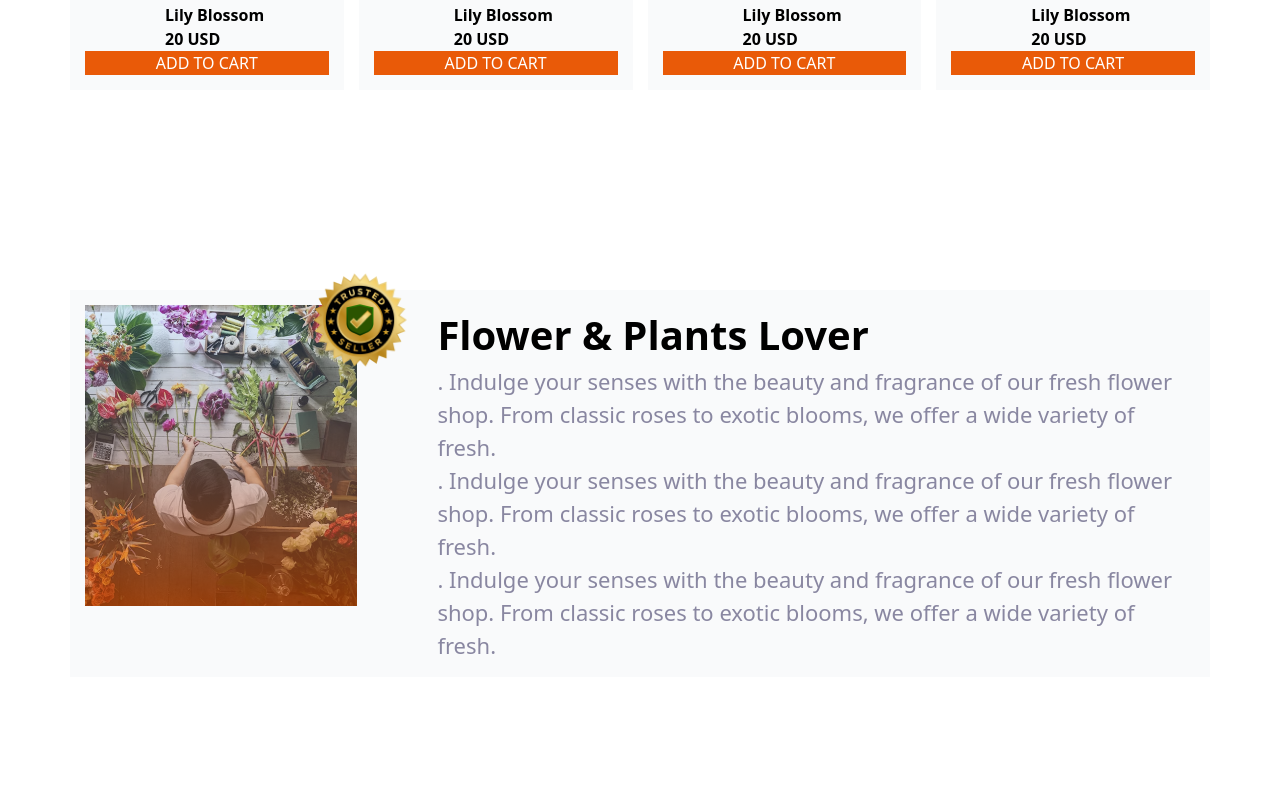
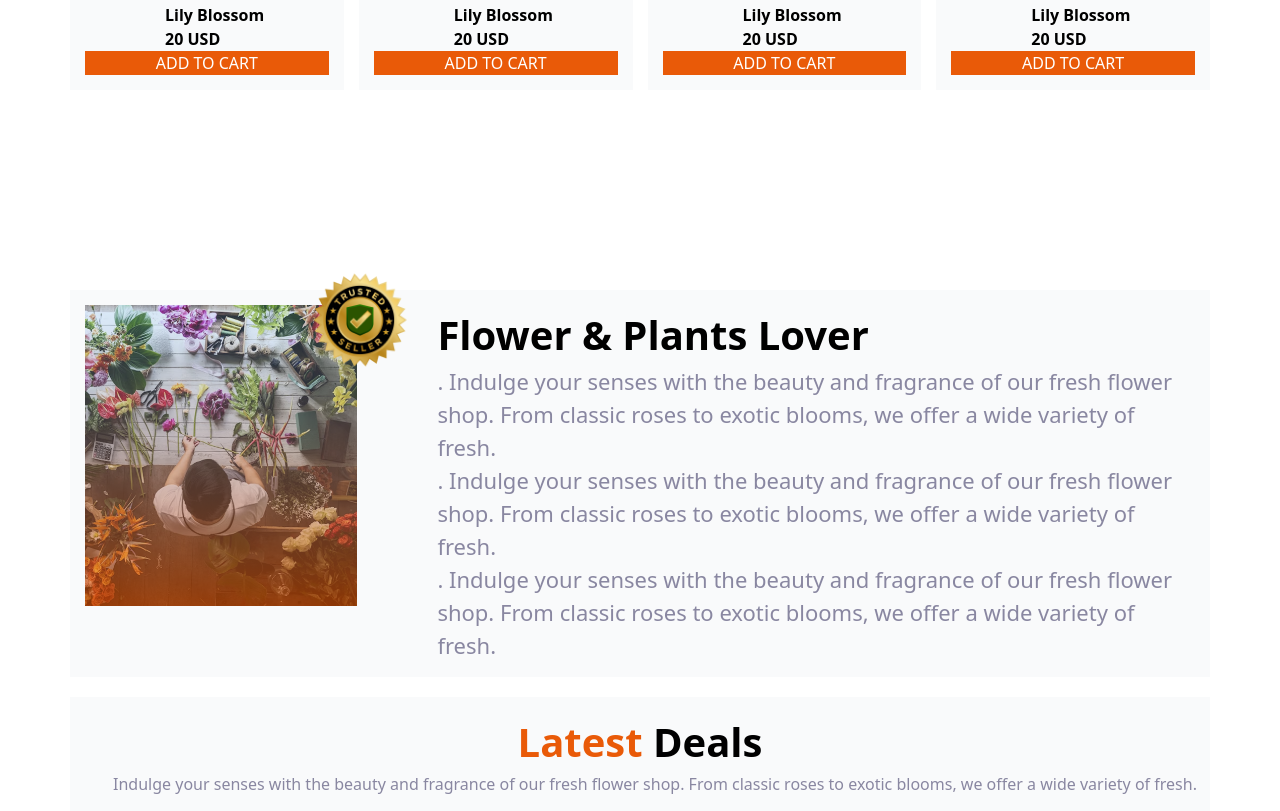
Before and after one commit to plabonmdk/B12A02-Responsive-Flowers, a plain HTML site: page index.html in a window 1280 px wide. Shown: the part 1527-2338 px from the top of the page. Before the commit the page ends 2204 px from the top, so only its background shows below. Drawn offline with nearby package versions, Linux system fonts and the light colour scheme.

Commit message:
Latest  Deals

```diff
--- a/index.html
+++ b/index.html
@@ -131,6 +131,14 @@
                 </div>
             </div>
         </section>
+        <section>
+            <div>
+                <div class="bg-gray-50 mx-auto w-[340px] text-center mt-[20px] p-[15px] lg:w-[1140px] mx-auto text-center bg-gray-50 mt-[20px] p-[15px]">
+                    <h4 class="font-bold text-[40px]"><b><span class="text-[#E95A08]">Latest</span>  Deals</b></h4>
+                    <p class="w-[340px] text-[#8987A1] lg:w-[1140px]">Indulge your senses with the beauty and fragrance of our fresh flower shop. From classic roses to exotic blooms, we offer a wide variety of fresh.</p>
+                </div>
+            </div>
+        </section>
 
     </main>
     <footer>
```
